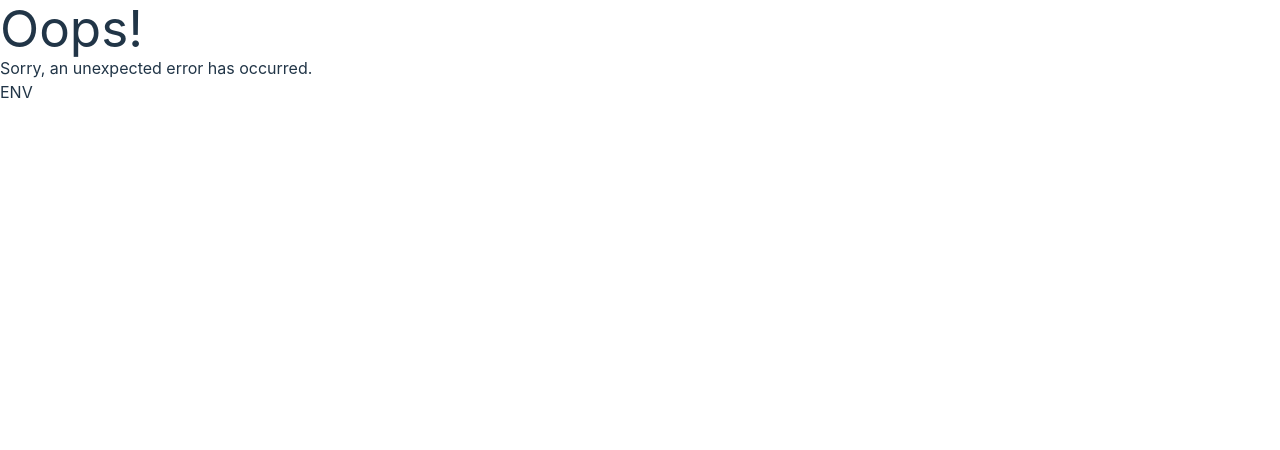
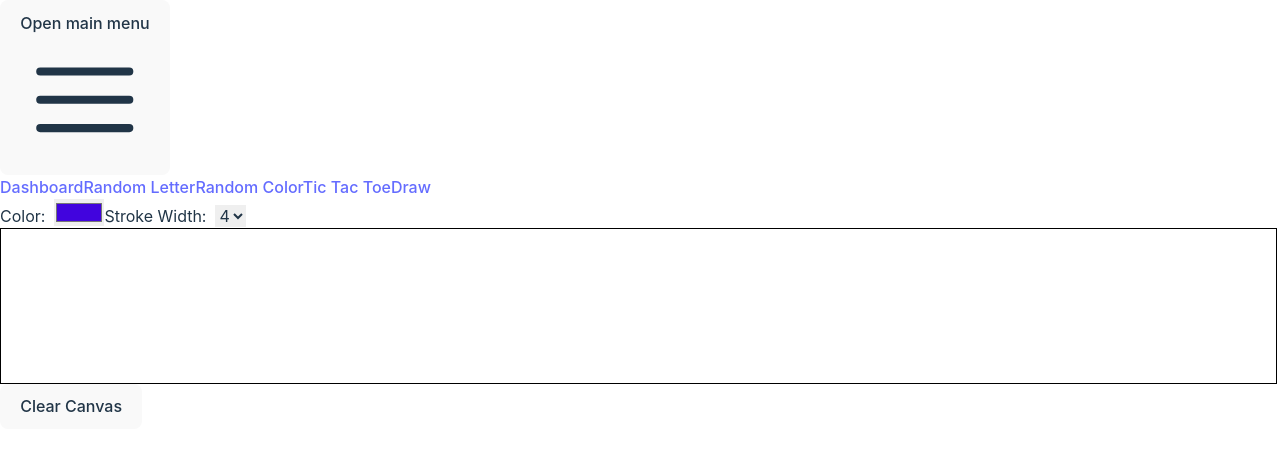
Before and after one commit to miguelfrias/kidsgames, a React (Vite) app: page /kidsgames/draw in a window 1280 px wide. Shown: the top 450 px of the page. Built offline with nearby package versions, Linux system fonts and the light colour scheme.

Commit message:
Add drawing canvas

```diff
--- /dev/null
+++ b/src/components/DrawingCanvas.tsx
@@ -0,0 +1,120 @@
+import React, { useRef, useState, useEffect } from 'react';
+import { getRandomColor } from '../utils';
+
+function DrawingCanvas() {
+  const canvasRef = useRef<HTMLCanvasElement | null>(null);
+  const [isDrawing, setIsDrawing] = useState(false);
+  const [context, setContext] = useState<CanvasRenderingContext2D | null>(null);
+  const [color, setColor] = useState<string>(getRandomColor()); // Initial color is black
+  const [strokeWidth, setStrokeWidth] = useState<number>(4); // Initial stroke width
+
+  useEffect(() => {
+    if (canvasRef.current) {
+      const canvas = canvasRef.current;
+      const ctx = canvas.getContext('2d');
+      if (ctx) {
+        setContext(ctx);
+        ctx.lineWidth = strokeWidth;
+        ctx.strokeStyle = color;
+        ctx.lineCap = 'round';
+      }
+    }
+  }, [color, strokeWidth]);
+
+  // Function to resize the canvas based on the parent's width
+  const resizeCanvas = () => {
+    if (!canvasRef.current) return;
+    const canvas = canvasRef.current;
+    const parent = canvas.parentElement;
+    if (parent) {
+      canvas.width = parent.clientWidth - 5;
+      canvas.height = parent.clientHeight;
+    }
+  };
+
+  useEffect(() => {
+    // Resize the canvas when the component mounts and whenever the window is resized
+    resizeCanvas();
+    window.addEventListener('resize', resizeCanvas);
+    return () => {
+      window.removeEventListener('resize', resizeCanvas);
+    };
+  }, []);
+
+  const startDrawing = (e: React.MouseEvent<HTMLCanvasElement> | React.TouchEvent<HTMLCanvasElement>) => {
+    if (!context || !canvasRef.current) return;
+
+    setIsDrawing(true);
+    const clientX = 'touches' in e ? e.touches[0].clientX : e.clientX;
+    const clientY = 'touches' in e ? e.touches[0].clientY : e.clientY;
+    context.beginPath();
+    context.moveTo(
+      clientX - canvasRef.current.offsetLeft,
+      clientY - canvasRef.current.offsetTop
+    );
+  };
+
+  const draw = (e: React.MouseEvent<HTMLCanvasElement> | React.TouchEvent<HTMLCanvasElement>) => {
+    if (!isDrawing || !context || !canvasRef.current) return;
+    const clientX = 'touches' in e ? e.touches[0].clientX : e.clientX;
+    const clientY = 'touches' in e ? e.touches[0].clientY : e.clientY;
+    context.lineTo(
+      clientX - canvasRef.current.offsetLeft,
+      clientY - canvasRef.current.offsetTop
+    );
+    context.stroke();
+  };
+
+  const endDrawing = () => {
+    setIsDrawing(false);
+    if (context) context.closePath();
+  };
+
+  const clearCanvas = () => {
+    if (!context || !canvasRef.current) return;
+    context.clearRect(0, 0, canvasRef.current.width, canvasRef.current.height);
+  };
+
+  const handleColorChange = (e: React.ChangeEvent<HTMLInputElement>) => {
+    setColor(e.target.value); // Update the drawing color
+  };
+
+  const handleStrokeWidthChange = (e: React.ChangeEvent<HTMLSelectElement>) => {
+    setStrokeWidth(Number(e.target.value)); // Update the stroke width
+  };
+
+  return (
+    <div className="grid self-center">
+      <label htmlFor="color">
+        Color: &nbsp;
+        <input type="color" value={color} onChange={handleColorChange} />
+      </label>
+      <label>
+        Stroke Width: &nbsp;
+        <select value={strokeWidth} onChange={handleStrokeWidthChange}>
+          <option value={1}>1</option>
+          <option value={2}>2</option>
+          <option value={3}>3</option>
+          <option value={4}>4</option>
+          <option value={5}>5</option>
+        </select>
+      </label>
+      <div className='relative'>
+        <canvas
+            ref={canvasRef}
+            onMouseDown={startDrawing}
+            onMouseMove={draw}
+            onMouseUp={endDrawing}
+            onMouseLeave={endDrawing}
+            onTouchStart={startDrawing}
+            onTouchMove={draw}
+            onTouchEnd={endDrawing}
+            style={{ border: '1px solid black' }}
+        />
+      </div>
+      <button onClick={clearCanvas}>Clear Canvas</button>
+    </div>
+  );
+}
+
+export default DrawingCanvas;
--- a/src/main.tsx
+++ b/src/main.tsx
@@ -11,6 +11,7 @@ import ErrorPage from './routes/root.tsx';
 import RandomColor from './components/RandomColor.tsx';
 import RandomLetter from './components/RandomLetter.tsx';
 import TicTacToe from './components/TicTacToe.tsx';
+import DrawingCanvas from './components/DrawingCanvas.tsx';
 
 const router = createBrowserRouter([
   {
@@ -30,10 +31,14 @@ const router = createBrowserRouter([
         path: "tic-tac-toe",
         element: <TicTacToe />,
       },
+      {
+        path: "draw",
+        element: <DrawingCanvas />,
+      },
     ]
   },
 ], {
-  basename: "/kidsgames"
+  basename: import.meta.env.NODE_ENV !== 'local' ? "/kidsgames" : '/'
 });
 
 ReactDOM.createRoot(document.getElementById('root')!).render(
--- a/src/page/Navbar.tsx
+++ b/src/page/Navbar.tsx
@@ -7,6 +7,7 @@ const navigation = [
   { name: 'Random Letter', href: '/random-letter', current: true },
   { name: 'Random Color', href: '/random-color', current: true },
   { name: 'Tic Tac Toe', href: '/tic-tac-toe', current: true },
+  { name: 'Draw', href: '/draw', current: true },
 ]
 
 function classNames(...classes: string[]) {
--- a/vite.config.ts
+++ b/vite.config.ts
@@ -3,6 +3,6 @@ import react from '@vitejs/plugin-react-swc'
 
 // https://vitejs.dev/config/
 export default defineConfig({
-  base: '/kidsgames/',
+  base: process.env.NODE_ENV !== 'local' ? '/kidsgames/' : '/',
   plugins: [react()],
 })
```
Also changed, not shown: 2 other files (tests, documents, lock files or other folders).
